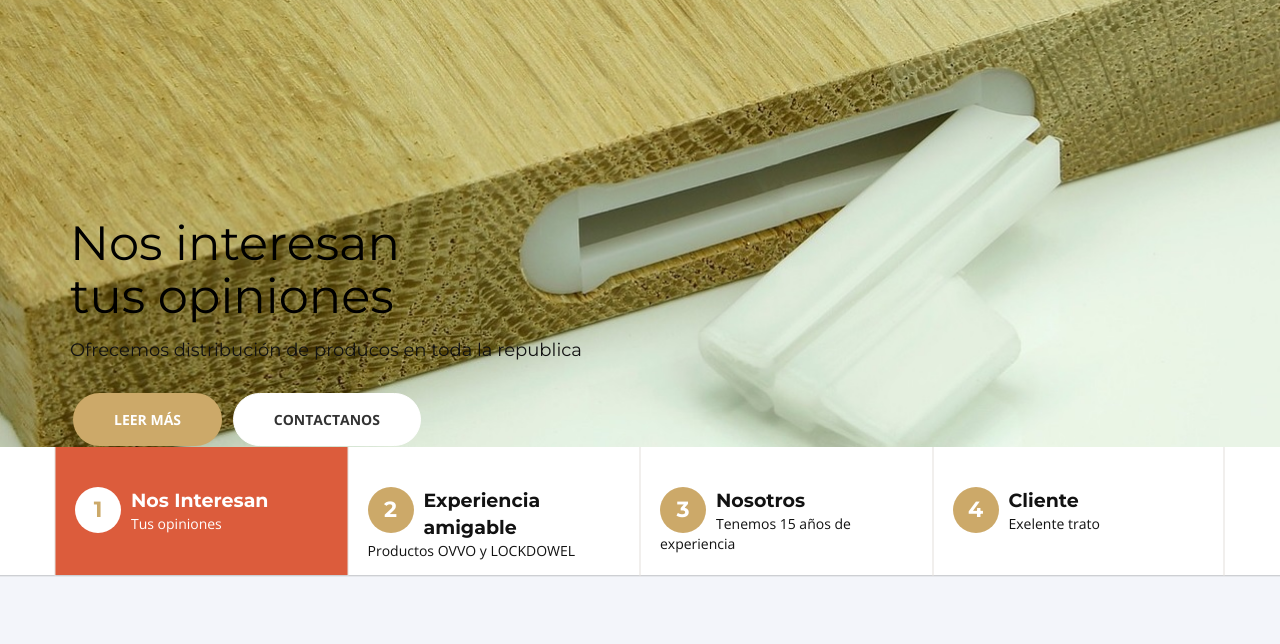
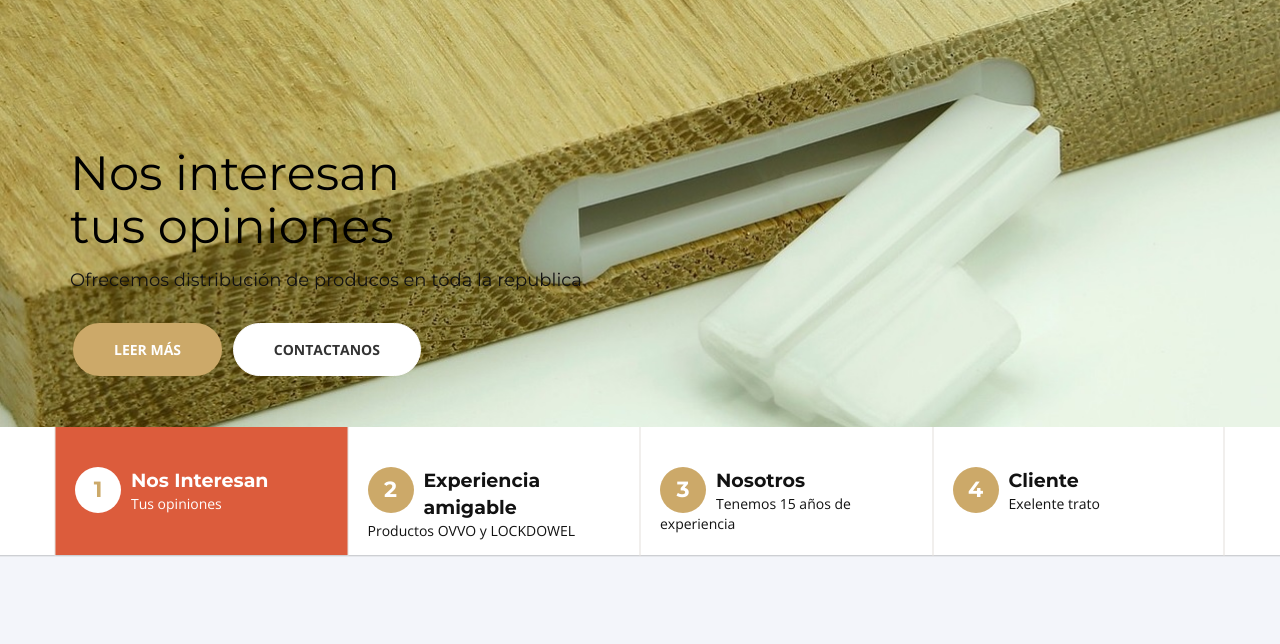
Before and after one commit to starkend-dev/Desarrollo, a plain HTML site: page index.html in a window 1280 px wide. Shown: the part 156-800 px from the top of the page. Drawn offline with nearby package versions, Linux system fonts and the light colour scheme; files whose address does not match are found by name.

Commit message:
ajuste imagenes

```diff
--- a/css/hero-slider.css
+++ b/css/hero-slider.css
@@ -181,14 +181,14 @@ Slider
 @media only screen and (min-width: 768px) {
     .cd-hero-slider {
         /* height: 500px; */
-        height: 350px;
+        height: 330px;
     }
 }
 
 @media only screen and (min-width: 1170px) {
     .cd-hero-slider {
         /* height: 680px; */
-        height: 450px;
+        height: 430px;
     }
 }
 
@@ -346,6 +346,7 @@ Single slide style
     .cd-hero-slider .cd-full-width,
     .cd-hero-slider .cd-half-width {
         padding-top: 150px;
+        /* padding-top: 100px; */
     }
     .cd-hero-slider .cd-bg-video-wrapper {
         display: block;
@@ -375,7 +376,8 @@ Single slide style
 @media only screen and (min-width: 1170px) {
     .cd-hero-slider .cd-full-width,
     .cd-hero-slider .cd-half-width {
-        padding-top: 220px;
+        /* padding-top: 220px; */
+        padding-top: 150px;
     }
     .header-transparent .cd-hero-slider .cd-full-width,
     .header-transparent .cd-hero-slider .cd-half-width {
```
Also changed, not shown: images/main-banner/1/4.jpg.
